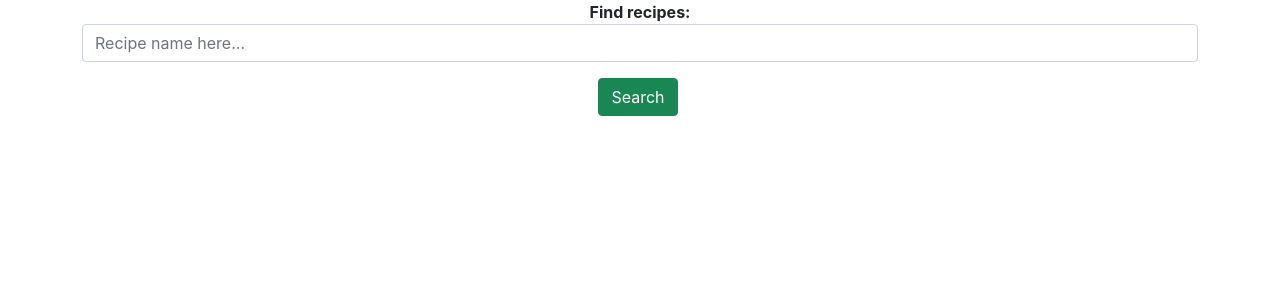
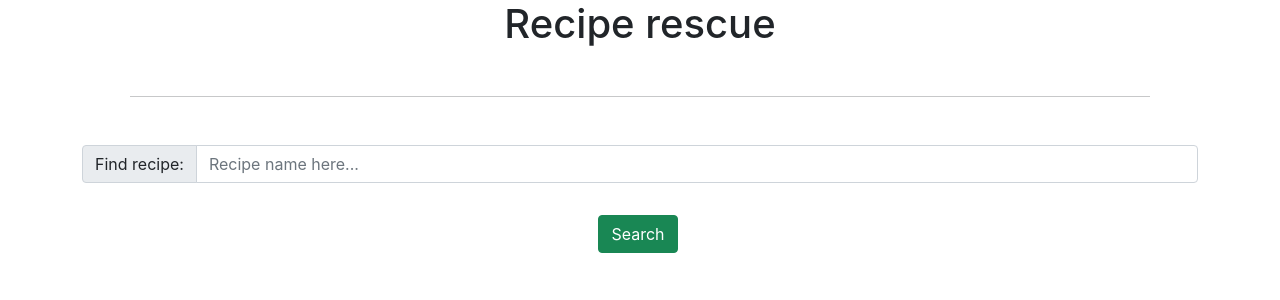
Before and after one commit to FilipNordqvist/food-react-app, a React (Create React App) app in the folder food-app/: page / in a window 1280 px wide. Shown: the top 300 px of the page. Built offline with nearby package versions, Linux system fonts and the light colour scheme.

Commit message:
Styleat App.js lite

```diff
--- a/food-app/src/App.js
+++ b/food-app/src/App.js
@@ -1,9 +1,9 @@
 import './App.css';
 import { useEffect, useState } from "react";
-import InputField from './Components/InputField';
+import InputField from './components/InputField';
 import {searchRecipeById, searchRecipes} from "./http.js";
-import Button from './Components/Button';
-import RecipeList from './Components/RecipeList';
+import Button from './components/Button';
+import RecipeList from './components/RecipeList';
 
 function App() {
   const [searchTerm, setSearchTerm] = useState("");
@@ -25,9 +25,11 @@ function App() {
 
   return (
     <div className="App">
+      <h1>Recipe rescue</h1>
+      <hr className="d-flex m-5"></hr>
+
       <InputField
         id = "recipes"
-        labelTitle = "Find recipes:"
         placeholder = "Recipe name here..."
         onChange = {(e) => setSearchTerm(e.target.value)}
         value = {searchTerm}
@@ -36,6 +38,9 @@ function App() {
         text = "Search"
         onClick = {() => handleRecipesSearch(searchTerm)}
       />
+
+      <hr className="d-flex m-5"></hr>
+
       <RecipeList
         recipes={searchResult}
         searchRecipe={handleIdRecipeSearch}
--- a/food-app/src/components/InputField/index.js
+++ b/food-app/src/components/InputField/index.js
@@ -1,9 +1,10 @@
 import React from 'react';
 
-const InputField = ({ placeholder, id, labelTitle, onChange, value}) => {
+const InputField = ({ placeholder, id, onChange, value}) => {
     return (
         <div>
-            <label htmlFor={id} className="fw-bold">{labelTitle}</label>
+            <div class="input-group mb-3">
+                <span class="input-group-text">Find recipe:</span>
                 <input
                     id={id}
                     type="text"
@@ -13,6 +14,7 @@ const InputField = ({ placeholder, id, labelTitle, onChange, value}) => {
                     className = {'form-control'}
                 />
             </div>
+        </div>
     );
 };
 
```
Lines whose indentation alone changed are shown as unchanged.
